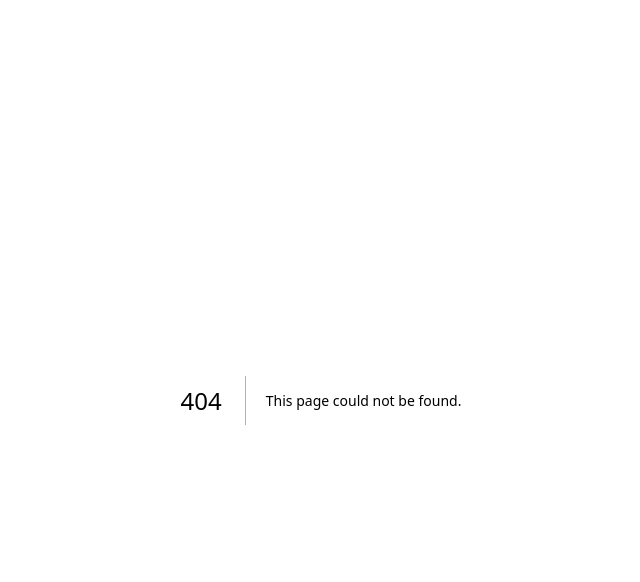
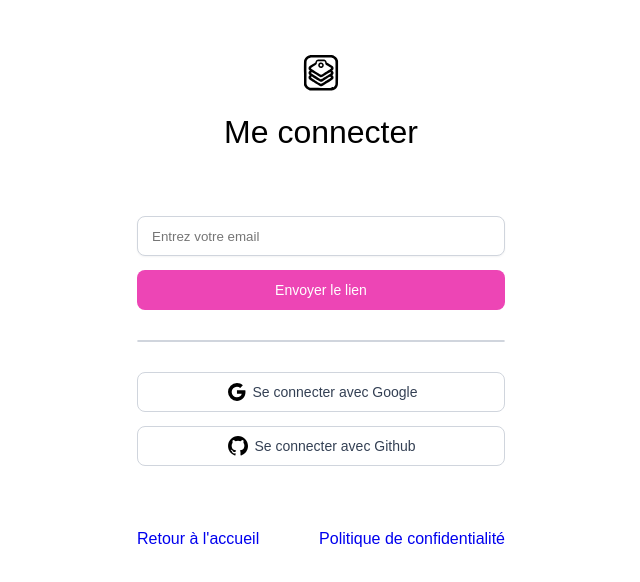
Before and after one commit to Dereje-getu-tadesse-10/keeply, a Next.js app: page /login in a window 1280 px wide. Before the commit this address had no page. Shown: the top 582 px of the page, without its empty margins (319-959 px from the left). Built offline with nearby package versions, Linux system fonts and the light colour scheme; a web font is replaced by a local one.

Commit message:
update: create login page

```diff
--- /dev/null
+++ b/src/app/(login)/login/page.module.css
@@ -0,0 +1,42 @@
+
+
+.main {
+    margin: 0 auto;
+    padding: 0 1rem;
+}
+.main__header {
+    display: flex;
+    flex-direction: column;
+    align-items: center;
+    margin: 2rem 0;
+}
+
+.main__header h1 {
+    font-size: 2rem;
+    line-height: 2.5rem;
+    font-weight: var(--fw-medium);
+}
+
+.main__section {
+    margin: 4rem 0;
+}
+
+.main__footer {
+    display: flex;
+    flex-direction: column;
+    align-items: center;
+    margin: 2rem 0;
+    gap: 10px;
+    width: 100%;
+}
+
+
+@media (min-width: 768px) {
+    .main {
+        max-width: 400px;
+    }
+    .main__footer {
+        flex-direction: row;
+        justify-content: space-between;
+    }
+}
--- /dev/null
+++ b/src/app/(login)/login/page.tsx
@@ -0,0 +1,28 @@
+import styles from "./page.module.css"
+import Image from "next/image"
+import Link from "next/link"
+import { Auth } from "$/components/forms/index"
+
+export default function Login() {
+    return (
+        <main className={styles.main}>
+            <header className={styles.main__header}>
+                <Image src="/keeply.svg" alt="keeply logo" width={80} height={80} />
+                <h1>
+                Me connecter
+                </h1>
+            </header>
+            <section className={styles.main__section}>
+                <Auth />
+            </section>
+            <footer className={styles.main__footer}>
+                <Link href="/">
+                    Retour à l&apos;accueil
+                </Link>
+                <Link href="/">
+                    Politique de confidentialité
+                </Link>
+            </footer>
+        </main>
+    )
+}
--- a/src/app/globals.css
+++ b/src/app/globals.css
@@ -29,3 +29,11 @@
 
   --padding-md: 10px 14px;
 }
+
+* {
+  box-sizing: border-box;
+  margin: 0;
+  padding: 0;
+  text-decoration: none;
+  list-style: none;
+}
--- /dev/null
+++ b/src/components/forms/auth/auth.module.css
@@ -0,0 +1,17 @@
+.auth {
+    display: flex;
+    flex-direction: column;
+    gap: 14px;
+}
+
+.auth__form {
+    display: flex;
+    flex-direction: column;
+    gap: 14px;
+}
+
+.auth__separator {
+   border: 1px solid #D0D5DD;
+   border-radius: 12px;
+   margin: 1rem 0;
+}
--- /dev/null
+++ b/src/components/forms/auth/auth.tsx
@@ -0,0 +1,46 @@
+"use client";
+import styles from "./auth.module.css"
+import { Button } from "$/components/ui";
+import { Input } from "$/components/ui/input/input";
+
+export const Auth = () => {
+    return (
+        <div className={styles.auth}>
+            <form className={styles.auth__form}>
+
+                <Input
+                    type="email"
+                    placeholder="Entrez votre email"
+                />
+                <Button intent={"primary"}>
+                    Envoyer le lien
+                </Button>
+            </form>
+            <hr
+                className={styles.auth__separator}
+                data-content="ou"
+            />
+            <Button intent={"secondary"}>
+                <svg xmlns="http://www.w3.org/2000/svg" width="24" height="24" viewBox="0 0 24 24"
+                style={{
+                    fill: "rgba(0, 0, 0, 1)",
+                    transform: "",
+                    msFilter: ""
+                }}
+                ><path d="M20.283 10.356h-8.327v3.451h4.792c-.446 2.193-2.313 3.453-4.792 3.453a5.27 5.27 0 0 1-5.279-5.28 5.27 5.27 0 0 1 5.279-5.279c1.259 0 2.397.447 3.29 1.178l2.6-2.599c-1.584-1.381-3.615-2.233-5.89-2.233a8.908 8.908 0 0 0-8.934 8.934 8.907 8.907 0 0 0 8.934 8.934c4.467 0 8.529-3.249 8.529-8.934 0-.528-.081-1.097-.202-1.625z"></path></svg>
+                Se connecter avec Google
+
+            </Button>
+            <Button intent={"secondary"}>
+            <svg xmlns="http://www.w3.org/2000/svg" width="24" height="24" viewBox="0 0 24 24"
+            style={{
+                fill: "rgba(0, 0, 0, 1)",
+                transform: "",
+                msFilter: ""
+            }}
+            ><path fill-rule="evenodd" clip-rule="evenodd" d="M12.026 2c-5.509 0-9.974 4.465-9.974 9.974 0 4.406 2.857 8.145 6.821 9.465.499.09.679-.217.679-.481 0-.237-.008-.865-.011-1.696-2.775.602-3.361-1.338-3.361-1.338-.452-1.152-1.107-1.459-1.107-1.459-.905-.619.069-.605.069-.605 1.002.07 1.527 1.028 1.527 1.028.89 1.524 2.336 1.084 2.902.829.091-.645.351-1.085.635-1.334-2.214-.251-4.542-1.107-4.542-4.93 0-1.087.389-1.979 1.024-2.675-.101-.253-.446-1.268.099-2.64 0 0 .837-.269 2.742 1.021a9.582 9.582 0 0 1 2.496-.336 9.554 9.554 0 0 1 2.496.336c1.906-1.291 2.742-1.021 2.742-1.021.545 1.372.203 2.387.099 2.64.64.696 1.024 1.587 1.024 2.675 0 3.833-2.33 4.675-4.552 4.922.355.308.675.916.675 1.846 0 1.334-.012 2.41-.012 2.737 0 .267.178.577.687.479C19.146 20.115 22 16.379 22 11.974 22 6.465 17.535 2 12.026 2z"></path></svg>
+                Se connecter avec  Github
+            </Button>
+        </div>
+    )
+}
--- /dev/null
+++ b/src/components/forms/index.ts
@@ -0,0 +1 @@
+export {Auth} from "$/components/forms/auth/auth"
--- a/src/components/ui/button/button.module.css
+++ b/src/components/ui/button/button.module.css
@@ -10,6 +10,8 @@
     border: 1px solid transparent;
     transition: all 0.15s ease-in-out;
     text-align: center;
+    width: 100%;
+    height: 40px;
 }
 
 .primary {
--- /dev/null
+++ b/src/components/ui/input/input.module.css
@@ -0,0 +1,13 @@
+
+.input {
+    display: flex;
+    padding: var(--padding-md);
+    align-items: center;
+    gap: 8px;
+    align-self: stretch;
+    border-radius: var(--border-radius-md);
+    border: 1px solid var(--gray-300, #D0D5DD);
+    background: var(--base-white, #FFF);
+    box-shadow: 0px 1px 2px 0px rgba(16, 24, 40, 0.05);
+    height: 40px;
+}
--- /dev/null
+++ b/src/components/ui/input/input.tsx
@@ -0,0 +1,10 @@
+import React from "react";
+
+import styles from "./input.module.css";
+
+
+export interface InputProps extends React.InputHTMLAttributes<HTMLInputElement> {}
+
+export const Input: React.FC<InputProps> = ({...rest}) => (
+    <input className={styles.input} {...rest} />
+);
--- a/src/lib/auth.ts
+++ b/src/lib/auth.ts
@@ -33,6 +33,11 @@ export const config = {
         strategy: "jwt",
     },
     debug: process.env.NODE_ENV !== "production",
+    pages: {
+        signIn: "/login",
+        error: "/login",
+        signOut: "/"
+    },
 } satisfies NextAuthOptions
 
 export function auth(...args: [GetServerSidePropsContext["req"], GetServerSidePropsContext["res"]] | [NextApiRequest, NextApiResponse] | []) {
--- a/tsconfig.json
+++ b/tsconfig.json
@@ -22,6 +22,6 @@
       "$/*": ["./src/*"]
     }
   },
-  "include": ["next-env.d.ts", "**/*.ts", "**/*.tsx", ".next/types/**/*.ts"],
+  "include": ["next-env.d.ts", "**/*.ts", "**/*.tsx", ".next/types/**/*.ts", "src/components/ui/input/input.tsx"],
   "exclude": ["node_modules"]
 }
```
Also changed, not shown: src/app/page.tsx (+2 -18 lines), public/keeply.svg (added), 1 other file (tests, documents, lock files or other folders).
